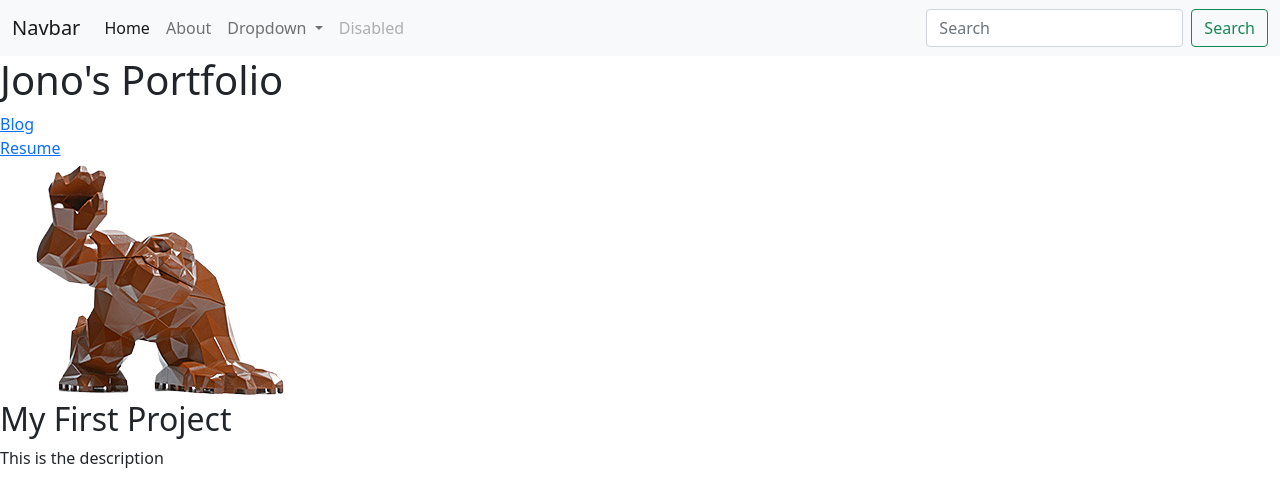
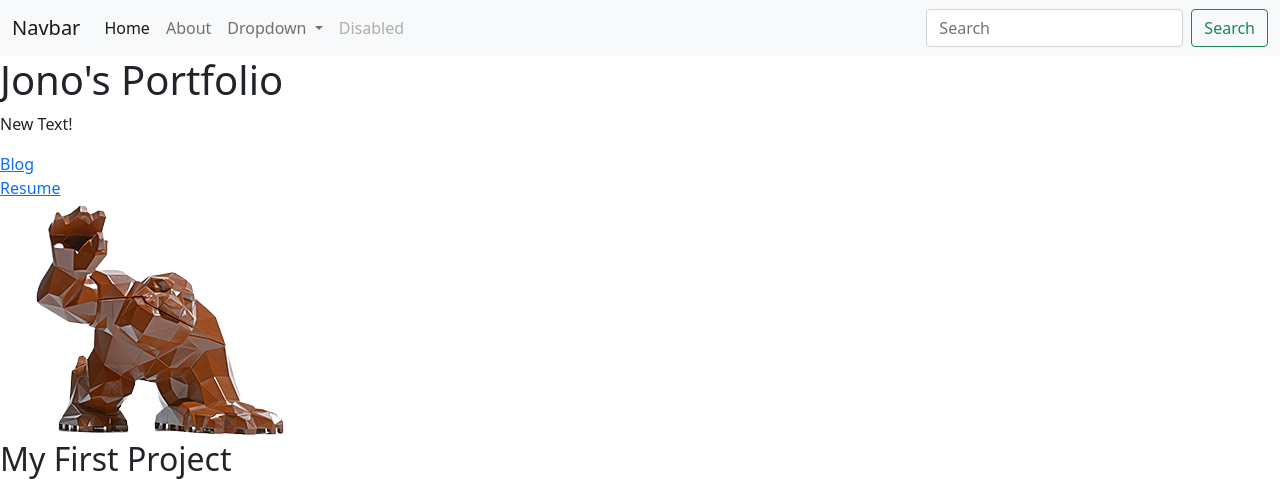
Before and after one commit to jakjarvis/personal_portfolio-project, a Django app: page / in a window 1280 px wide. Shown: the top 479 px of the page. Run offline with Django 3.2, Linux system fonts and the light colour scheme; data comes from the database, SQL or seed files in the repository; parts of the project's set-up code (start-up, migrations or seed data) failed here and were passed over.

```diff
--- a/portfolio/templates/portfolio/home.html
+++ b/portfolio/templates/portfolio/home.html
@@ -3,6 +3,8 @@
 {% block content %}
 
     <h1>Jono's Portfolio</h1>
+
+    <p>New Text!</p>
 
     {% load static %}
 
```
